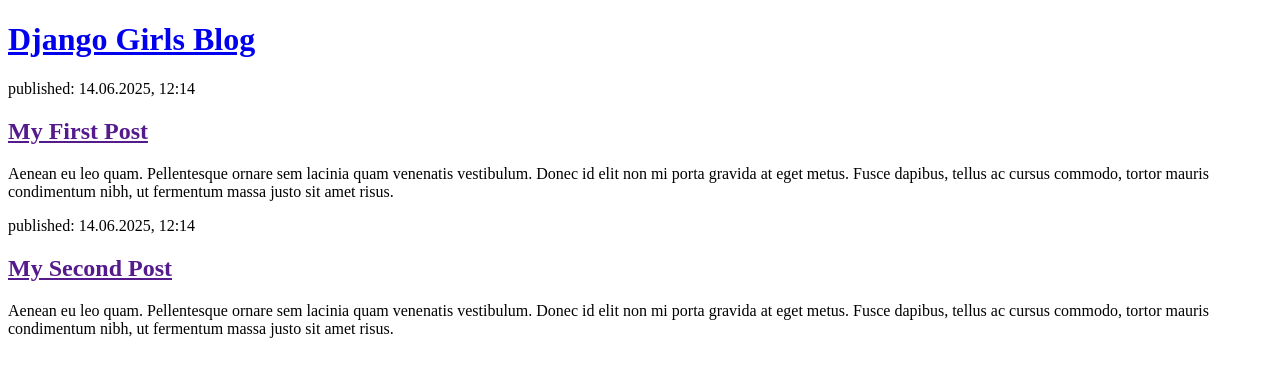
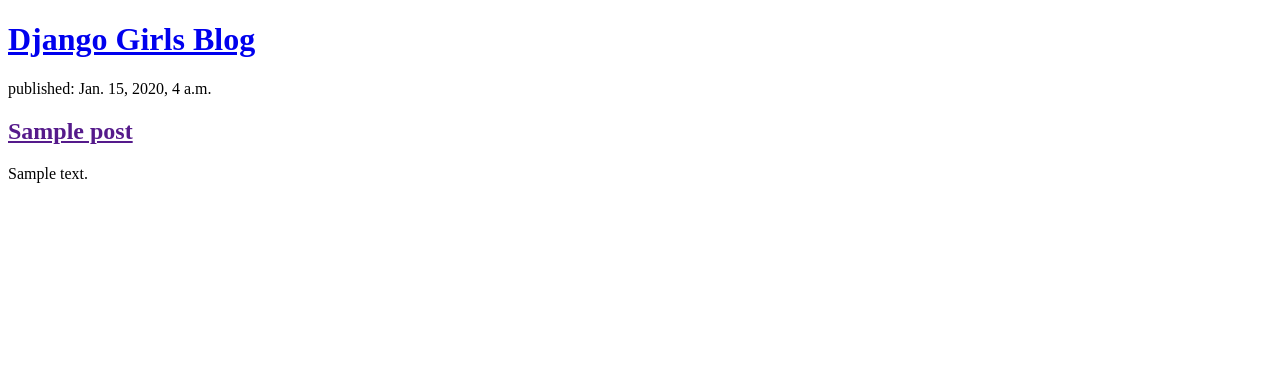
Before and after one commit to sfrjrs/djangogirls-blog, a Django app: page / in a window 1280 px wide. Shown: the top 377 px of the page. Run offline with Django 5.2, Linux system fonts and the light colour scheme; tables that the repository leaves empty hold one stand-in row (values such as "Sample post").

Commit message:
modified templates to display posts from database

```diff
--- a/blog/templates/blog/post_list.html
+++ b/blog/templates/blog/post_list.html
@@ -10,21 +10,13 @@
         <h1><a href="/">Django Girls Blog</a></h1>
     </header>
 
+    {% for post in posts %}
     <article>
-        <time>published: 14.06.2025, 12:14</time>
-        <h2><a href="">My First Post</a></h2>
-        <p>Aenean eu leo quam. Pellentesque ornare sem lacinia quam venenatis vestibulum. Donec id elit non mi porta
-            gravida at eget metus. Fusce dapibus, tellus ac cursus commodo, tortor mauris condimentum nibh, ut fermentum
-            massa justo sit amet risus.</p>
+        <time>published: {{ post.published_date }}</time>
+        <h2><a href="">{{ post.title }}</a></h2>
+        <p>{{ post.text | linebreaksbr }}</p>
     </article>
-
-    <article>
-        <time>published: 14.06.2025, 12:14</time>
-        <h2><a href="">My Second Post</a></h2>
-        <p>Aenean eu leo quam. Pellentesque ornare sem lacinia quam venenatis vestibulum. Donec id elit non mi porta
-            gravida at eget metus. Fusce dapibus, tellus ac cursus commodo, tortor mauris condimentum nibh, ut fermentum
-            massa justo sit amet risus.</p>
-    </article>
+    {% endfor %}
 </body>
 
 </html>
--- a/blog/views.py
+++ b/blog/views.py
@@ -1,6 +1,11 @@
 from django.shortcuts import render
+from django.utils import timezone
+from .models import Post
 
 
 # Create your views here.
 def post_list(request):
-    return render(request, "blog/post_list.html", {})
+    posts = Post.objects.filter(published_date__lte=timezone.now()).order_by(
+        "published_date"
+    )
+    return render(request, "blog/post_list.html", {"posts": posts})
```
